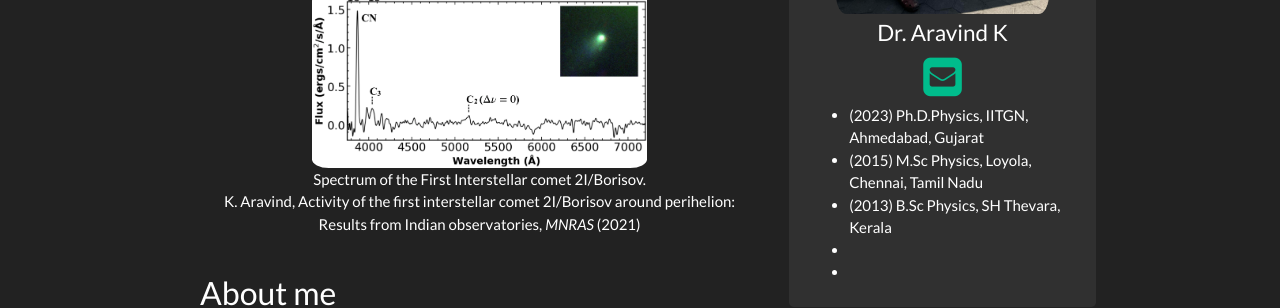
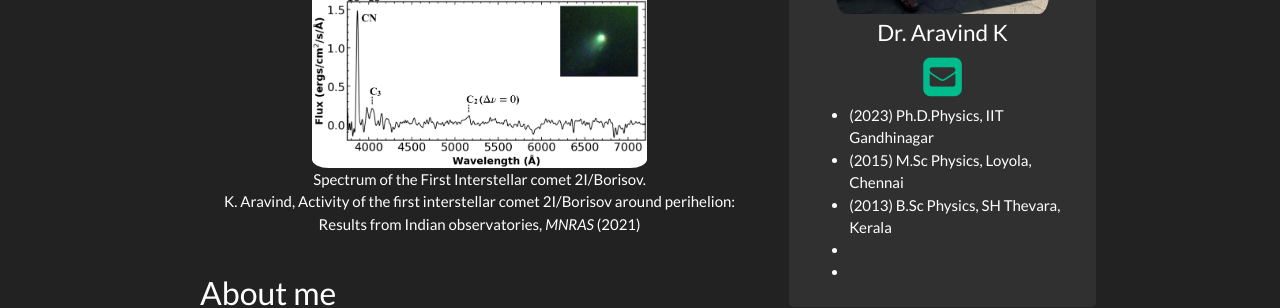
Before and after one commit to DrAravind1192/DrAravind1192.github.io, a Jekyll site: the page built from _pages/home.md, in a window 1280 px wide and 1223 px high. Shown: the part 509-817 px from the top of the window. Built offline with Jekyll 4.4.1, drawn with Linux system fonts in a browser that asks for light colours; nearby versions of some CDN libraries; a style sheet for code colours, icons or effects is not loaded.

Commit message:
Update pi.yml

```diff
--- a/_data/pi.yml
+++ b/_data/pi.yml
@@ -13,13 +13,13 @@
   # Change the number below to the number of "educations" you have (up to 6)
   number_educ: 5
   education1: (2017 - 2022) PhD in Astronomy & Astrophysics, PRL, Ahmedabad, India. Thesis title - Observational analysis of Cometary bodies in the Solar system.
-  education2: (2013 - 2015) Master of Science in Physics, Loyola College, Chennai, University of Madras, India. Dissertation- Wet Chemical Synthesis and Characterization of CdS Nanoparticles.
-  education3: (2010 - 2013) Bachelor of Science with honours in Physics, Sacred Heart College, Thevara, Mahatma Gandhi University, Kottayam, Kerala
+  education2: (2013 - 2015) M.Sc. Physics, Loyola College, Chennai, University of Madras, India. Dissertation- Wet Chemical Synthesis and Characterization of CdS Nanoparticles.
+  education3: (2010 - 2013) B.Sc. Physics, Sacred Heart College, Thevara, Mahatma Gandhi University, Kerala
   education4: (2010)        Class XII Central Board of Secondary Education, Kerala, India
   education5: (2008)        Class X Central Board of Secondary Education, Kerala, India
   # education6:
-  education1short: (2023) Ph.D.Physics, IITGN, Ahmedabad, Gujarat
-  education2short: (2015) M.Sc Physics, Loyola, Chennai, Tamil Nadu
+  education1short: (2023) Ph.D.Physics, IIT Gandhinagar
+  education2short: (2015) M.Sc Physics, Loyola, Chennai
   education3short: (2013) B.Sc Physics, SH Thevara, Kerala
   # education4short:
   # education5short:
```
